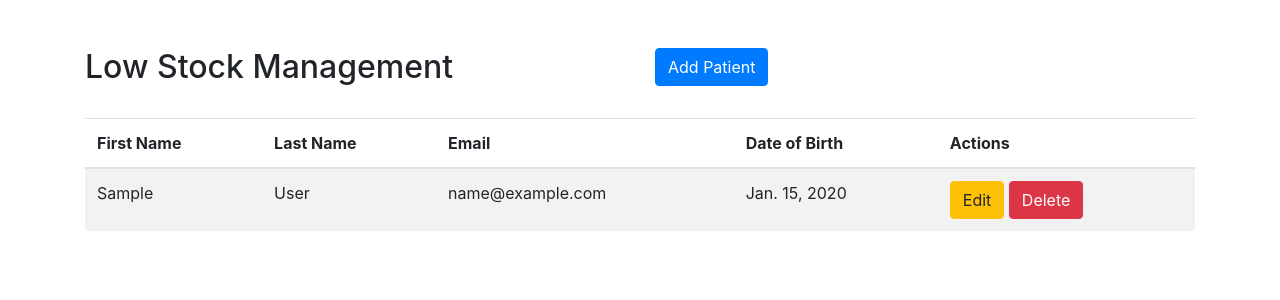
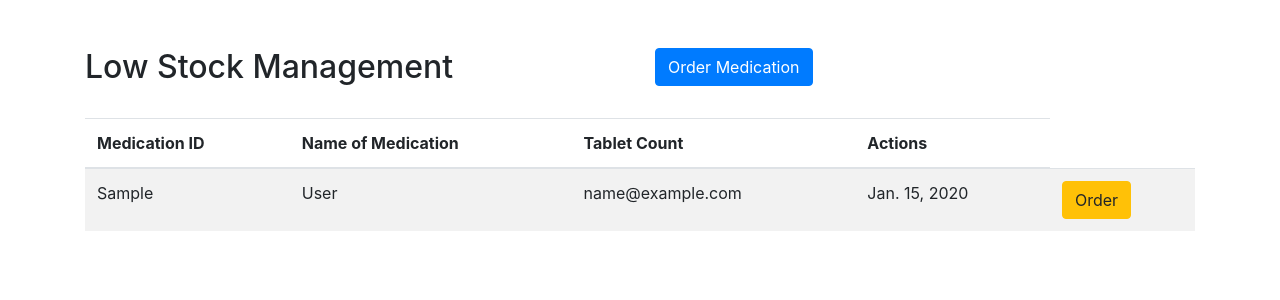
Before and after one commit to CougarBellinger/SFWE403-503-Project, a Django app: template MyPharma/users/templates/users/low_medications_list.html in a window 1280 px wide. Shown: the part 56-356 px from the top of the page. Run offline with Django 4.2, Linux system fonts and the light colour scheme; tables that the repository leaves empty hold one stand-in row (values such as "Sample post"); the template is opened without the code that fills it: values that come from a table or form of the project are taken from there, most other values are stand-ins (such as "Sample title", 1, 10 or a date in 2020); parts of the project's set-up code (start-up, migrations or seed data) failed here and were passed over; some libraries are stand-ins or nearby versions.

Commit message:
editing low_medications_list.html

```diff
--- a/MyPharma/users/templates/users/low_medications_list.html
+++ b/MyPharma/users/templates/users/low_medications_list.html
@@ -7,30 +7,28 @@
       <h2>Low Stock Management</h2>
     </div>
     <div class="col-md-6 text-end">
-      <a class="btn btn-primary" href="{% url 'create_patient' %}">Add Patient</a>
+      <a class="btn btn-primary" href="{% url 'order_view' %}">Order Medication</a>
     </div>
   </div>
 
   <table class="table table-striped mt-4">
     <thead>
       <tr>
-        <th>First Name</th>
-        <th>Last Name</th>
-        <th>Email</th>
-        <th>Date of Birth</th>
+        <th>Medication ID</th>
+        <th>Name of Medication</th>
+        <th>Tablet Count</th>
         <th>Actions</th>
       </tr>
     </thead>
     <tbody>
-      {% for patient in patients %}
+      {% for medication in inventory %} <!-- need to add inventory as a variable into a view -->
       <tr>
         <td>{{ patient.first_name }}</td>
         <td>{{ patient.last_name }}</td>
         <td>{{ patient.email }}</td>
         <td>{{ patient.date_of_birth }}</td>
         <td>
-          <a href="{% url 'edit_patient' patient.pk %}" class="btn btn-warning">Edit</a>
-          <a href="{% url 'delete_patient' patient.pk %}" class="btn btn-danger">Delete</a>
+          <a href="{% url 'edit_patient' patient.pk %}" class="btn btn-warning">Order</a>
         </td>
       </tr>
       {% endfor %}
```
